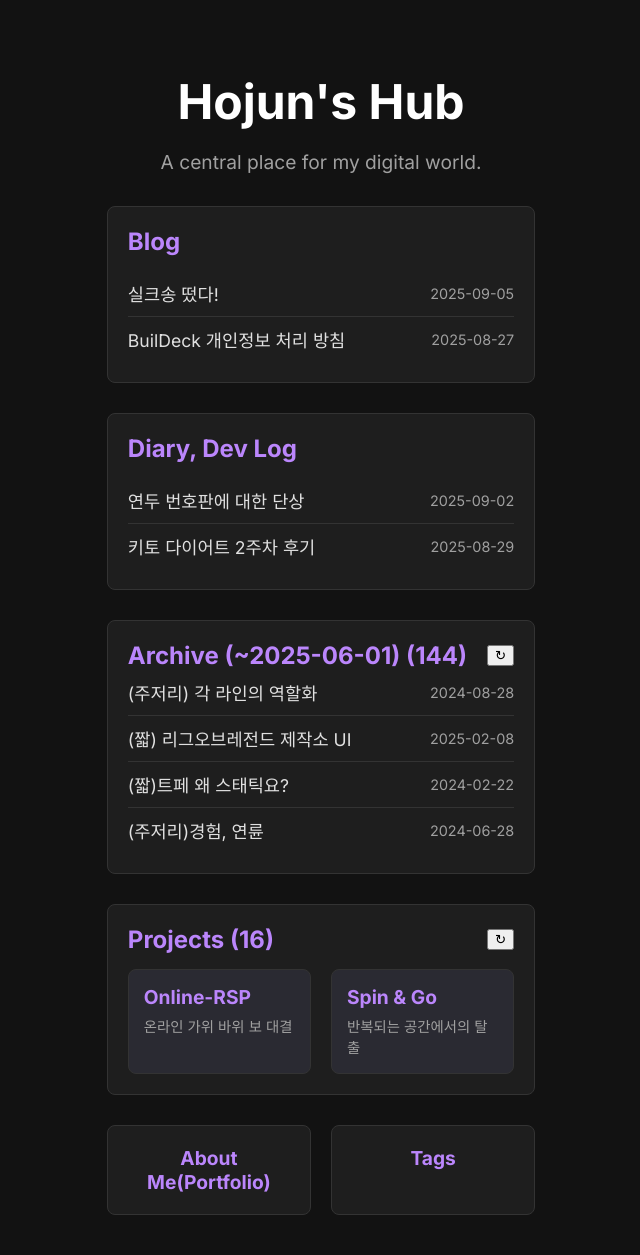
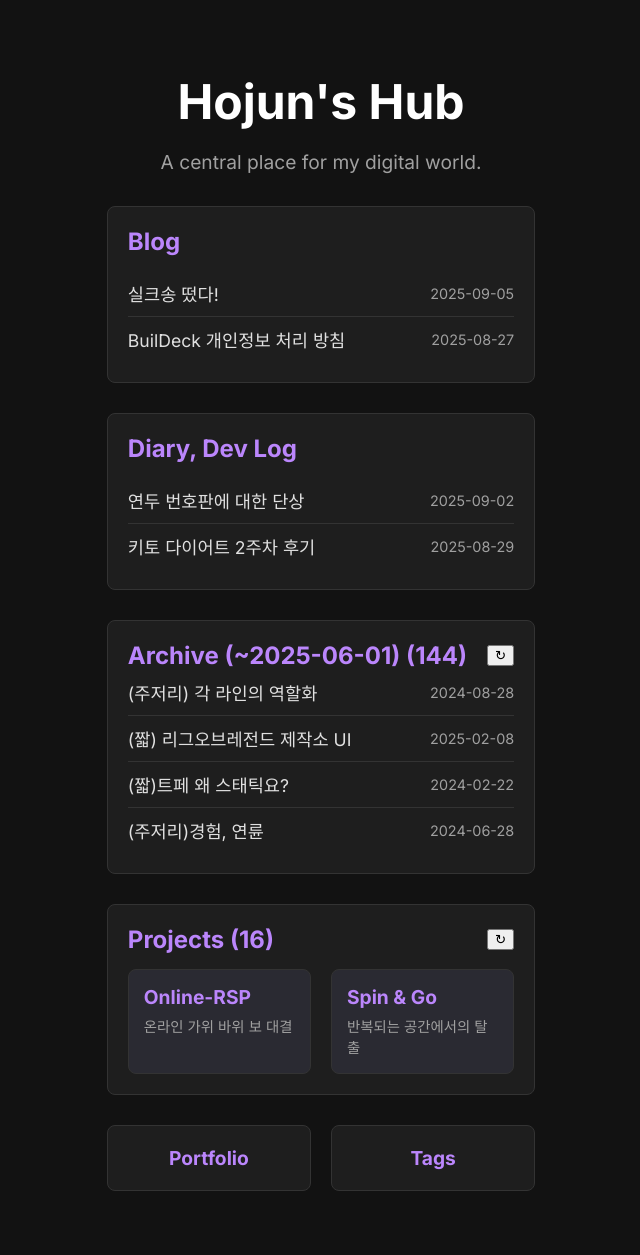
Before and after one commit to hojun313/hojun313.github.io, a Jekyll site: the page built from index.html, in a window 1280 px wide. Shown: the whole page, without its empty margins (319-959 px from the left). Built offline with Jekyll 4.4.1, drawn with Linux system fonts in a browser that asks for light colours; after the commit the page ends 1231 px from its top, so only the background shows below that.

Commit message:
Update index.html

```diff
--- a/index.html
+++ b/index.html
@@ -163,7 +163,7 @@
 
             <div class="hub-bottom-row">
                 <div class="hub-section hub-section-small">
-                    <h2><a href="/portfolio/">About Me(Portfolio)</a></h2>
+                    <h2><a href="/portfolio/">Portfolio</a></h2>
                 </div>
                 <div class="hub-section hub-section-small">
                     <h2><a href="/tags/">Tags</a></h2>
```
